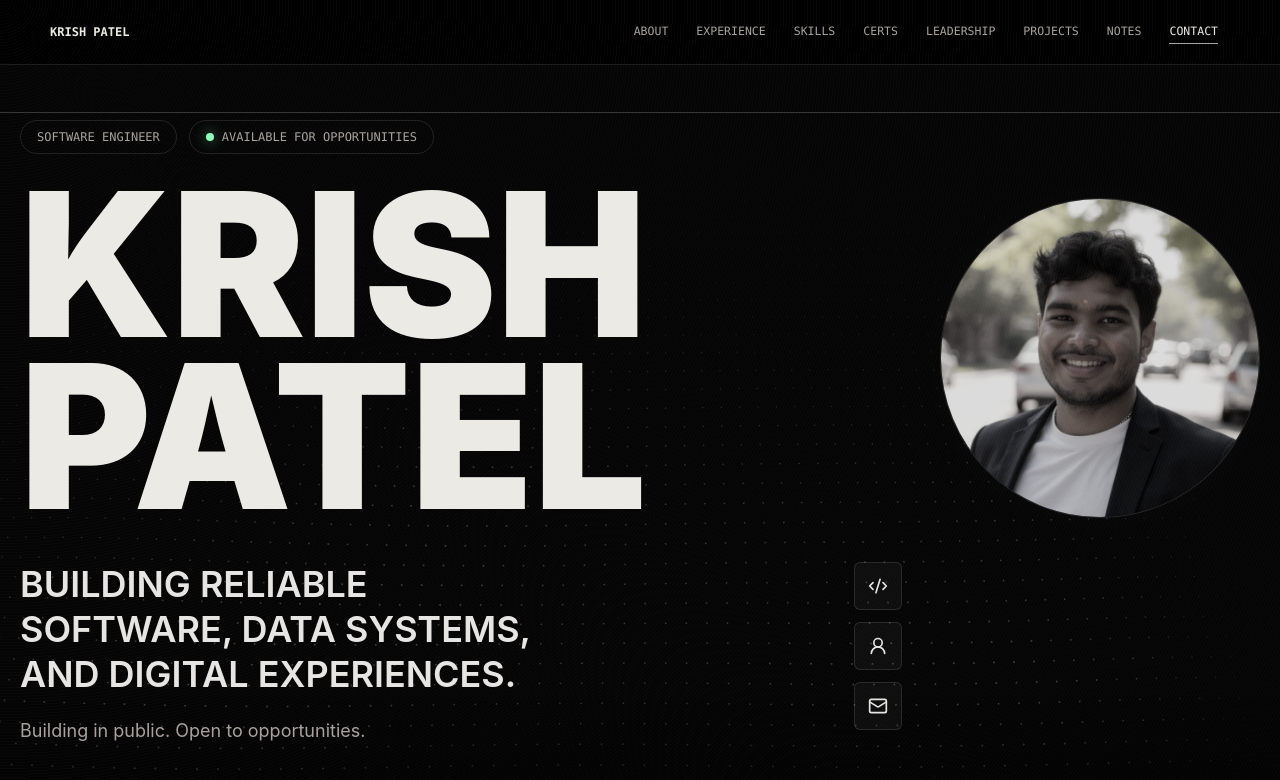
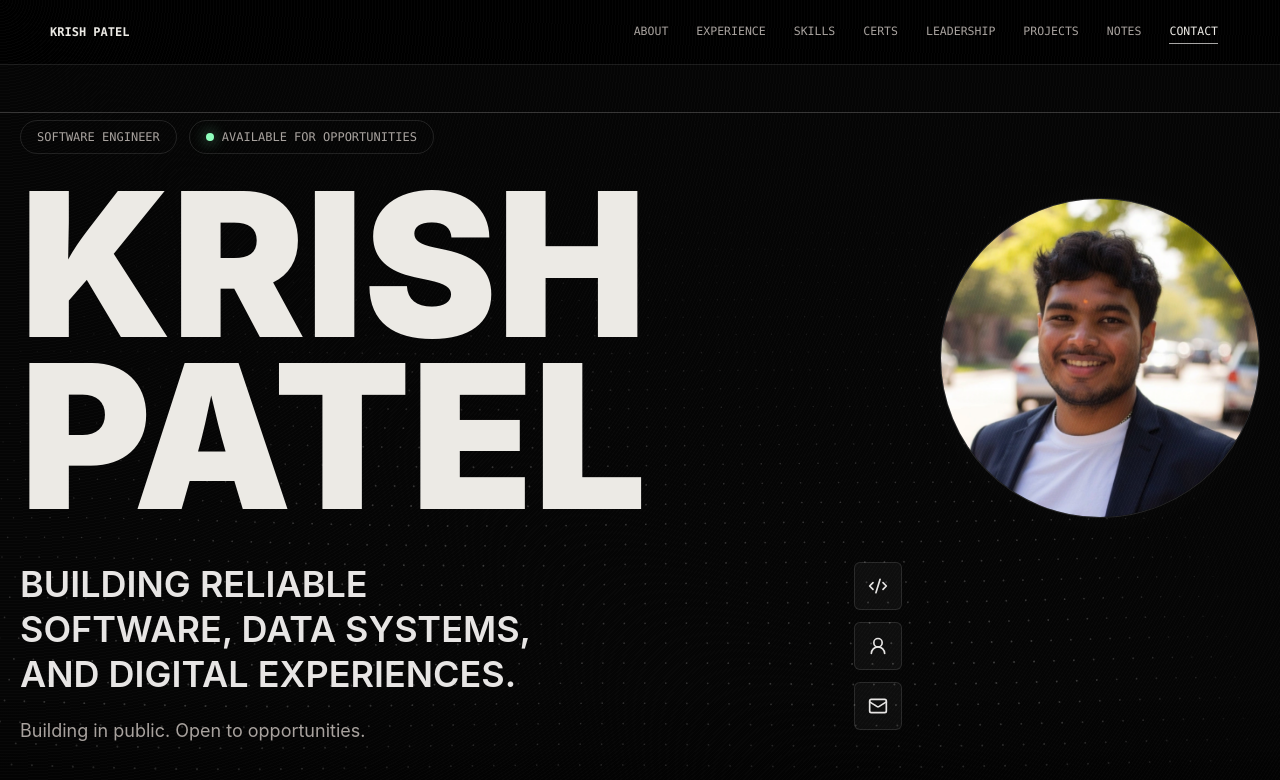
Before and after one commit to krishkpatel-hub/Portfolio, a React (Vite) app: page / in a window 1280 px wide. Shown: the top 780 px of the page. Built offline with nearby package versions, Linux system fonts and the light colour scheme.

Commit message:
fix: refine portrait floating and restore color on hover

```diff
--- a/src/sections/Hero.tsx
+++ b/src/sections/Hero.tsx
@@ -82,6 +82,7 @@ export function Hero({ personal }: HeroProps) {
           ))}
         </h1>
 
+        <div className="hero-portrait-area">
           <div className="hero-portrait-float">
             <div className="hero-portrait-hover">
               <figure className="hero-portrait-circle">
@@ -95,6 +96,7 @@ export function Hero({ personal }: HeroProps) {
                   decoding="async"
                 />
               </figure>
+            </div>
           </div>
         </div>
 
--- a/src/styles/globals.css
+++ b/src/styles/globals.css
@@ -284,11 +284,23 @@ section[id] {
 .hero-intro { grid-area: intro; min-width: 0; }
 .hero-cta { grid-area: cta; }
 
-.hero-portrait-float {
+.hero-portrait-area {
+  position: relative;
   grid-area: portrait;
   width: min(12.5rem, 100%);
   aspect-ratio: 1;
-  margin: 0 auto;
+  margin: 0.75rem auto 0;
+}
+
+.hero-portrait-area::after {
+  position: absolute;
+  inset: -12px;
+  content: "";
+}
+
+.hero-portrait-float {
+  width: 100%;
+  height: 100%;
 }
 
 .hero-portrait-hover {
@@ -327,10 +339,9 @@ section[id] {
   height: 100%;
   object-fit: cover;
   object-position: 50% 45%;
-  filter: grayscale(0.72) saturate(0.72) contrast(1.04) brightness(0.86);
+  filter: grayscale(1);
+  transition: filter 420ms ease;
 }
-
-.hero-portrait-float { margin-top: 0.75rem; }
 
 @media (min-width: 1024px) {
   .hero-copy-layout {
@@ -339,7 +350,7 @@ section[id] {
     column-gap: clamp(1.5rem, 3vw, 2.5rem);
   }
 
-  .hero-portrait-float {
+  .hero-portrait-area {
     width: min(100%, 20rem);
     align-self: center;
     margin: 0;
@@ -347,17 +358,34 @@ section[id] {
 }
 
 @media (min-width: 1024px) and (hover: hover) and (pointer: fine) and (prefers-reduced-motion: no-preference) {
-  .hero-portrait-float { animation: portrait-float 6s ease-in-out infinite alternate; animation-play-state: paused; }
+  .hero-portrait-float { animation: portrait-float 10s ease-in-out infinite; animation-play-state: paused; }
   #top[data-portrait-active="true"] .hero-portrait-float { animation-play-state: running; }
 }
 
-@media (hover: hover) and (pointer: fine) and (prefers-reduced-motion: no-preference) {
-  .hero-portrait-hover:hover { transform: scale(1.015); }
-  .hero-portrait-hover:hover::before { opacity: 0.65; }
-  .hero-portrait-hover:hover .hero-portrait-circle { border-color: var(--line-strong); }
+@media (hover: hover) and (pointer: fine) {
+  .hero-portrait-area:hover .hero-portrait-hover { transform: scale(1.015); }
+  .hero-portrait-area:hover .hero-portrait-hover::before { opacity: 0.65; }
+  .hero-portrait-area:hover .hero-portrait-circle { border-color: var(--line-strong); }
+  .hero-portrait-area:hover .hero-portrait-circle img { filter: grayscale(0); }
 }
 
-@keyframes portrait-float { to { transform: translateY(-7px); } }
+@media (hover: none), (pointer: coarse) {
+  .hero-portrait-circle img { filter: none; }
+}
+
+@media (prefers-reduced-motion: reduce) {
+  .hero-portrait-hover,
+  .hero-portrait-hover::before,
+  .hero-portrait-circle,
+  .hero-portrait-circle img { transition: none; }
+}
+
+@keyframes portrait-float {
+  0%, 100% { transform: translate(0, 0); }
+  25% { transform: translate(4px, -6px); }
+  50% { transform: translate(1px, -8px); }
+  75% { transform: translate(-4px, 2px); }
+}
 
 .hero-wavy-dot-field {
   position: absolute;
```
Lines whose indentation alone changed are shown as unchanged.
